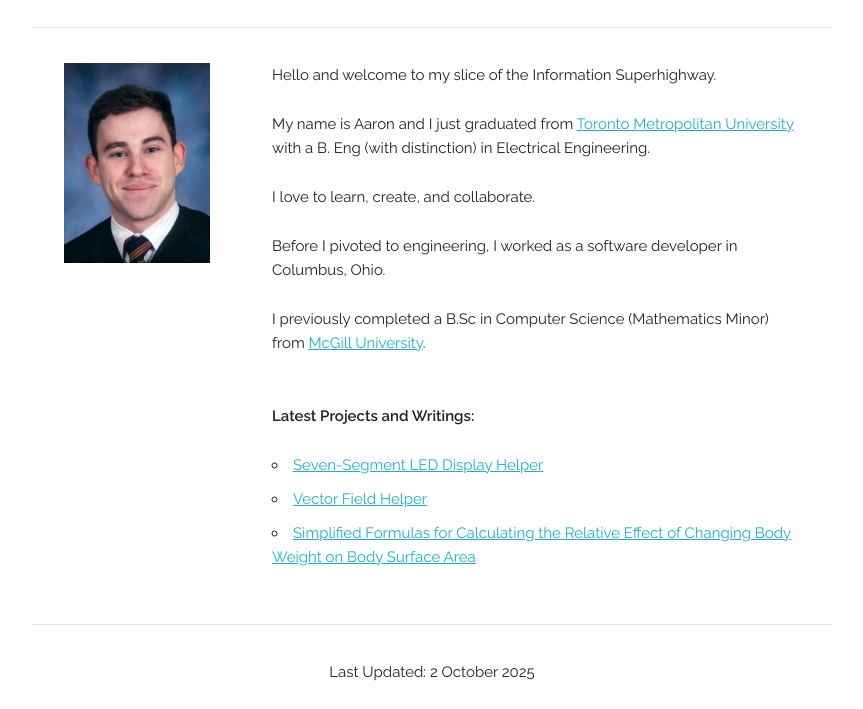
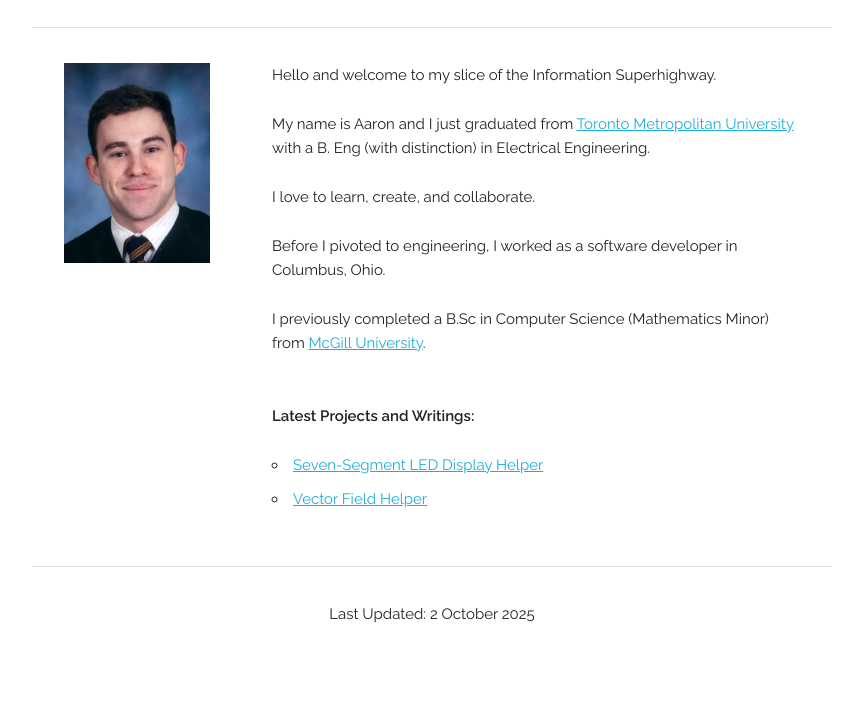
Before and after one commit to ajgabz/ajgabz.github.io, a plain HTML site: page index.html in a window 1280 px wide. Shown: the part 160-869 px from the top of the page, without its empty margins (208-1071 px from the left). After the commit the page ends 811 px from the top, so only its background shows below. Drawn offline with Linux system fonts and the light colour scheme.

Commit message:
Removed reference to paper

```diff
--- a/index.html
+++ b/index.html
@@ -65,7 +65,6 @@
                 <ul>
                     <li><a href="https://ajgaba.com/SevenSegmentLEDHelper/">Seven-Segment LED Display Helper</a></li>
                     <li><a href="https://ajgaba.com/vector-field-helper/">Vector Field Helper</a></li>
-                    <li><a href="BSA_Paper_Gaba.pdf">Simplified Formulas for Calculating the Relative Effect of Changing Body Weight on Body Surface Area</a></li>
                 </ul>
             </p>
 
```
